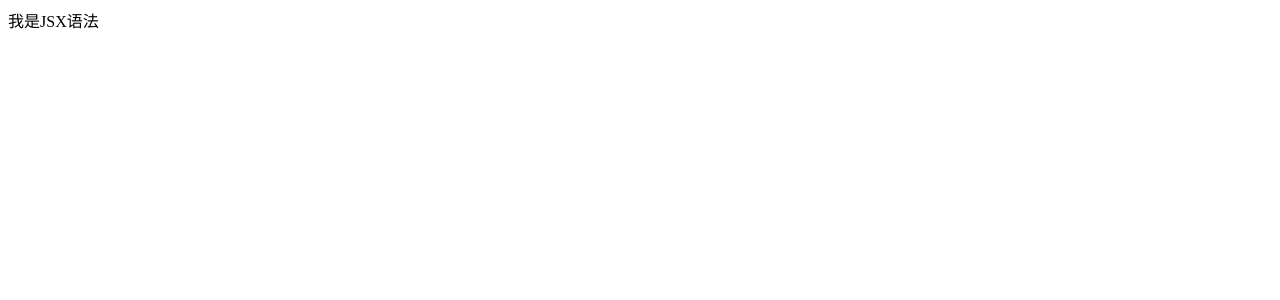
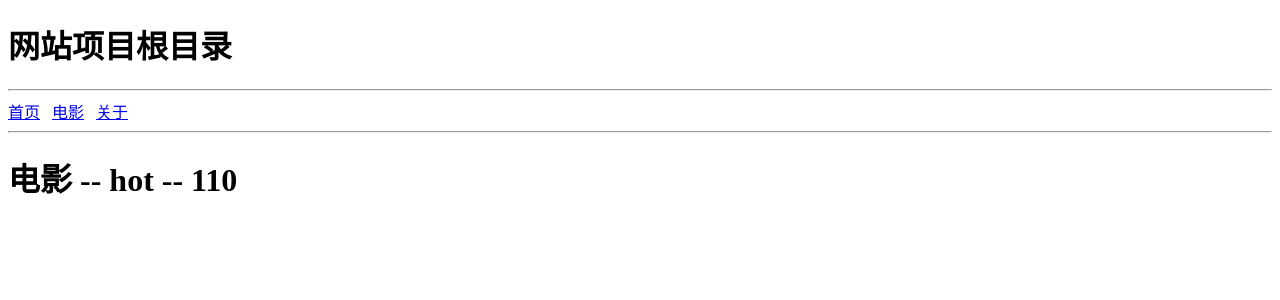
Before and after one commit to feibazdk/React-douban, a React app: page /#/movie/hot/110 in a window 1280 px wide. Shown: the top 300 px of the page. Built offline with nearby package versions, Linux system fonts and the light colour scheme; the HTML template or start-up script is replaced by a standard one.

Commit message:
router params

```diff
--- a/package.json
+++ b/package.json
@@ -14,7 +14,8 @@
   "dependencies": {
     "jquery": "^3.3.1",
     "react": "^16.2.0",
-    "react-dom": "^16.2.0"
+    "react-dom": "^16.2.0",
+    "react-router-dom": "^4.2.2"
   },
   "devDependencies": {
     "babel-core": "^6.26.0",
--- /dev/null
+++ b/src/App.jsx
@@ -0,0 +1,48 @@
+import React from 'react';
+import ReactDOM from 'react-dom';
+import { HashRouter, Route, Link } from "react-router-dom";
+
+// 导入根组件
+import Home from "./components/Home.jsx";
+import About from "./components/About.jsx";
+import Movie from "./components/Movie.jsx";
+
+export default class App extends React.Component {
+    constructor(props){
+        super(props);
+
+        this.state = {}
+    }
+
+    render() {
+        // 使用 HashRouter 把 App 根组件元素包裹起来后，表示网站已经启动路由
+        // 一个网站中，只需使用一次 HashRouter 即可
+        return <HashRouter>
+            {/* 在一个 HashRouter 中只能有一个根元素*/}
+            <div>
+                <h1>网站项目根目录</h1>
+                <hr/>
+                <Link to="/home">首页</Link> &nbsp;&nbsp;
+                <Link to="/movie/hot/110">电影</Link> &nbsp;&nbsp;
+                <Link to="/about">关于</Link>
+                <hr/>
+                {/*
+                    Router 创建的标签，就是路由的规则，
+                        path：表示要匹配的路由
+                        component 表示当前要展示的子组件
+                    Rouer 的作用
+                        1、表示一个路由规则
+                        2、当作占位符，将来匹配到的组件要放到现在的位置
+                */}
+                <Route path="/home" component={ Home }></Route>
+                {/*
+                    默认情况下，路由中的规则是模糊匹配的。如果匹配成功，就会展示这个路由对应俄组件
+                    如果要匹配参数，可以在匹配规则中，使用 : 修饰符，表示这个位置匹配到的是参数
+                    如果想让路由规则精确匹配，需要为为 route 添加 exact 属性，表示启动精确匹配
+                */}
+                <Route path="/movie/:name/:num" component={ Movie } exact></Route>
+                <Route path="/about" component={ About }></Route>
+            </div>
+            </HashRouter>
+    }
+}
--- /dev/null
+++ b/src/components/About.jsx
@@ -0,0 +1,15 @@
+import React from 'react';
+
+export default class About extends React.Component {
+    constructor(props) {
+        super(props);
+
+        this.state = {}
+    }
+
+    render() {
+        return <div>
+                <h1>关于我们</h1>
+            </div>
+    }
+}
--- a/src/components/Hello.jsx
+++ /dev/null
@@ -1,11 +0,0 @@
-import React from 'react';
-
-// 构造函数组件
-function Hello(props){
-	return <div>
-			我是JSX语法
-	</div>
-}
-
-// 导入构造函数
-export default Hello;
--- /dev/null
+++ b/src/components/Home.jsx
@@ -0,0 +1,15 @@
+import React from 'react';
+
+export default class Home extends React.Component {
+    constructor(props) {
+        super(props);
+
+        this.state = {}
+    }
+
+    render() {
+        return <div>
+            <h1>首页</h1>
+        </div>
+    }
+}
--- /dev/null
+++ b/src/components/Movie.jsx
@@ -0,0 +1,16 @@
+import React from 'react';
+
+export default class Movie extends React.Component {
+    constructor(props) {
+        super(props);
+
+        this.state = {}
+    }
+
+    render() {
+        return <div>
+            {/* 要从路由规则中提取匹配到的参数，可以使用 this.props.match.params**来访问 */}
+            <h1>电影 -- { this.props.match.params.name } -- { this.props.match.params.num }</h1>
+        </div>
+    }
+}
--- a/src/css/index.scss
+++ /dev/null
@@ -1,23 +0,0 @@
-html, body{
-    margin: 0px;
-    padding: 0px;
-
-    ul {
-        list-style: none;
-        padding: 0px;
-        margin: 0px;
-
-        li{
-            font-size: 12px;
-            line-height: 30px;
-            padding-left: 10px;
-        }
-    }
-
-    .box{
-        width: 500px;
-        height: 230px;
-        background: url('../images/开心.gif');
-        background-size: cover;
-    }
-}
```
Also changed, not shown: src/main.js (+3 -7 lines), src/images/开心.gif (deleted), 1 other file (tests, documents, lock files or other folders).
